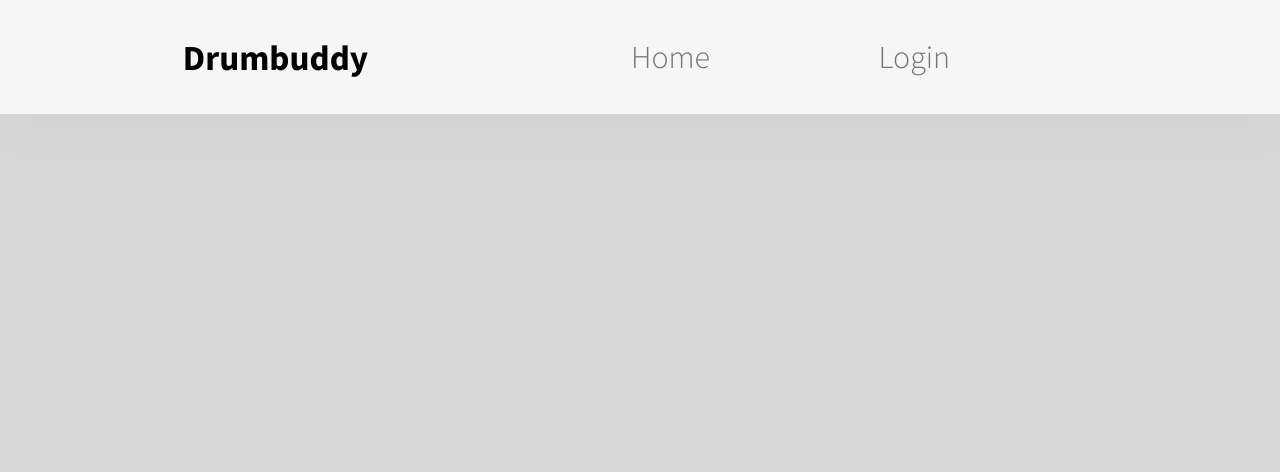
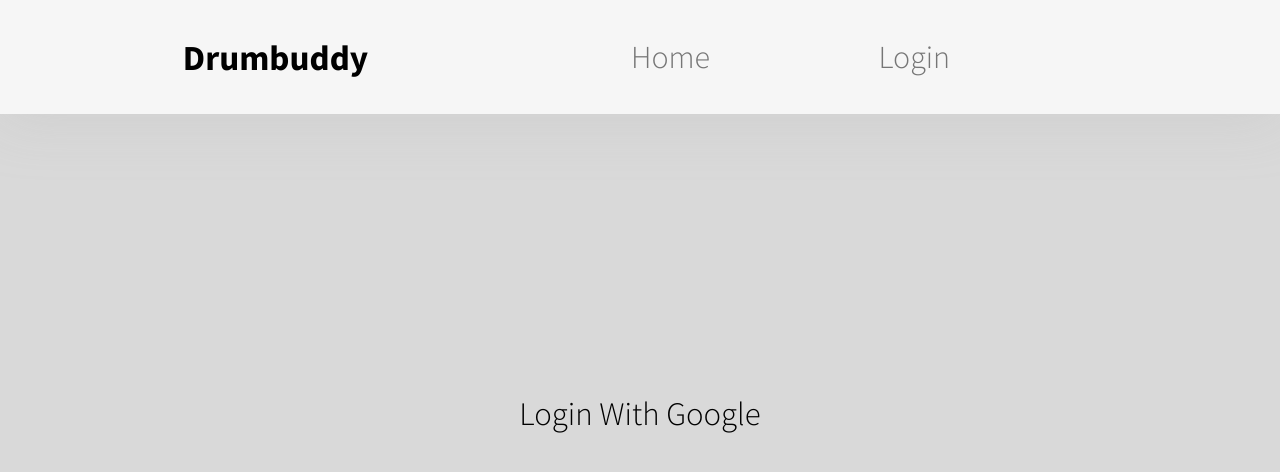
Before and after one commit to lukeweston1234/drum-buddy-v2, a React (Create React App) app: page /login in a window 1280 px wide. Shown: the top 472 px of the page. Built offline with nearby package versions, Linux system fonts and the light colour scheme.

Commit message:
new css changes

```diff
--- a/src/components/Auth/Login.jsx
+++ b/src/components/Auth/Login.jsx
@@ -3,6 +3,7 @@ import { GoogleLogin } from "@react-oauth/google";
 import { Navigate } from "react-router-dom";
 import { AuthContext } from "../../contexts/AuthContext";
 import axios from "axios";
+import "../../styles/Login.css";
 
 const Login = () => {
   const { isAuth, setIsAuth } = useContext(AuthContext);
@@ -31,7 +32,7 @@ const Login = () => {
   if (loginFailed) {
     return (
       <div className="google-login">
-        <h3>Login Failed</h3>
+        <span>Login Failed</span>
         <GoogleLogin
           className="google-login"
           onSuccess={(credentialResponse) => {
@@ -52,6 +53,7 @@ const Login = () => {
   }
   return (
     <div className="google-login">
+      <span>Login With Google</span>
       <GoogleLogin
         onSuccess={(credentialResponse) => {
           handleToken(credentialResponse);
--- /dev/null
+++ b/src/styles/Login.css
@@ -0,0 +1,13 @@
+span {
+  font-size: calc(20px + 1vw);
+  margin-bottom: 6vh;
+}
+.google-login {
+  grid-column-start: 4;
+  grid-column-end: 7;
+  grid-row-start: 4;
+  grid-row-end: 6;
+  display: flex;
+  flex-direction: column;
+  align-items: center;
+}
```
